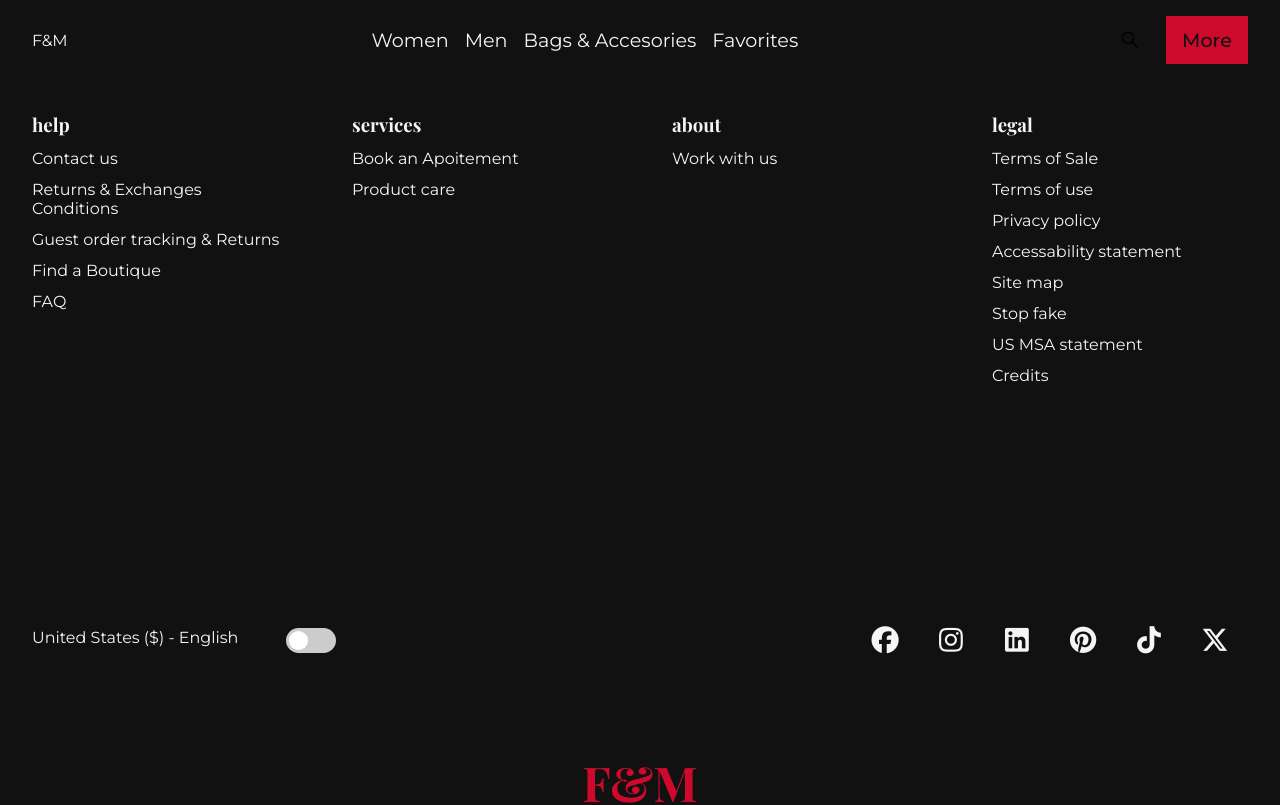
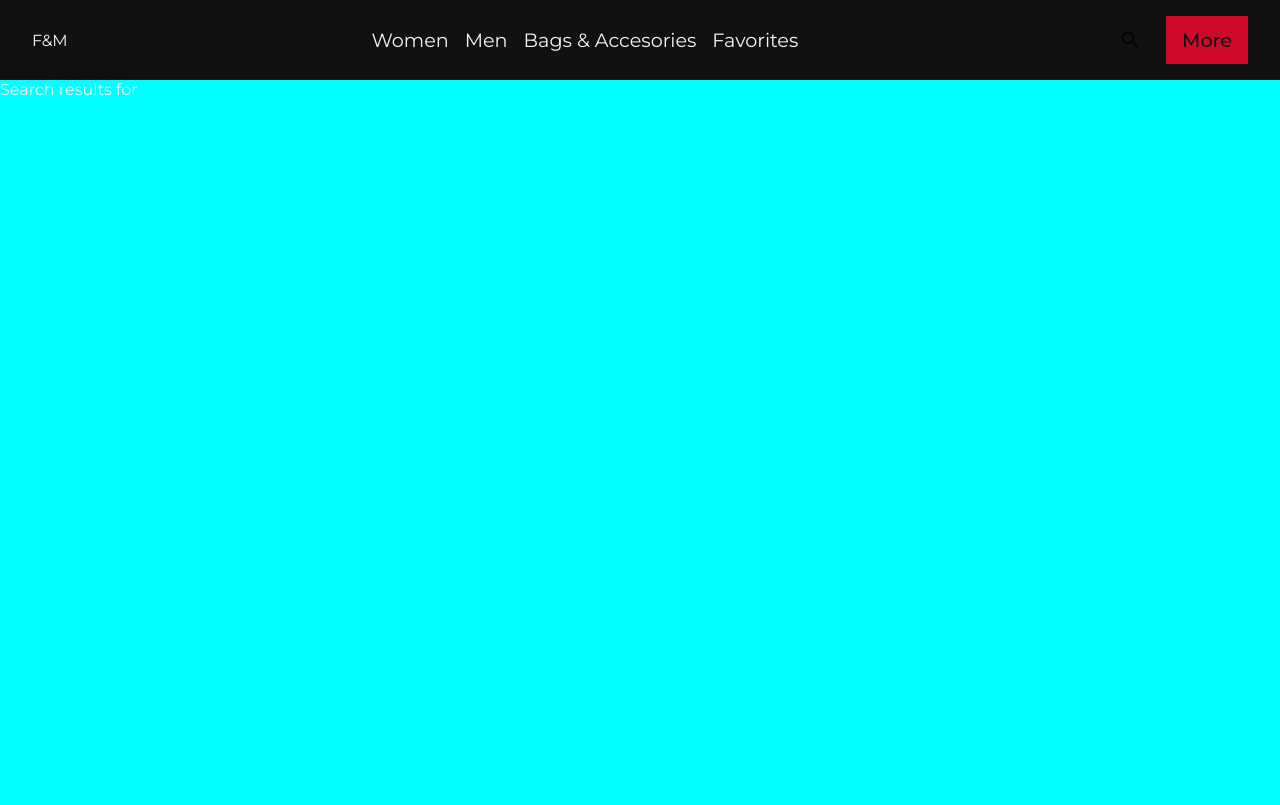
Before and after one commit to yusef-codes10/f-and-m, a Vue app: page /search in a window 1280 px wide. Shown: the top 805 px of the page. Built offline with nearby package versions, Linux system fonts and the light colour scheme.

Commit message:
we have to access the search query from the route itself

```diff
--- a/src/views/SearchResultView.vue
+++ b/src/views/SearchResultView.vue
@@ -1,13 +1,16 @@
 <script setup>
-
+// Access the search query from the route itself
 </script>
 <template>
-    <div>
-
+    <div class="search">
+        <p>Search results for {{  }}</p>
     </div>
 </template>
 <style scoped>
-
+    .search {
+        height: 100vh;
+        background-color: aqua;
+    }
 </style>
 
 <!-- TODO: the professional way is to render all the search results from the navbar to the new searchResilt view using router queries -->
```
